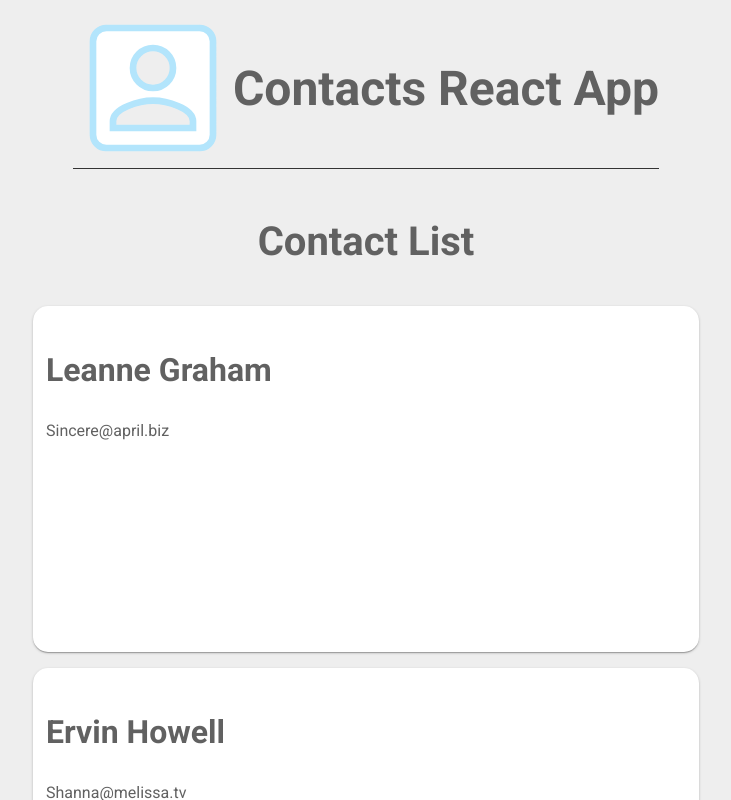
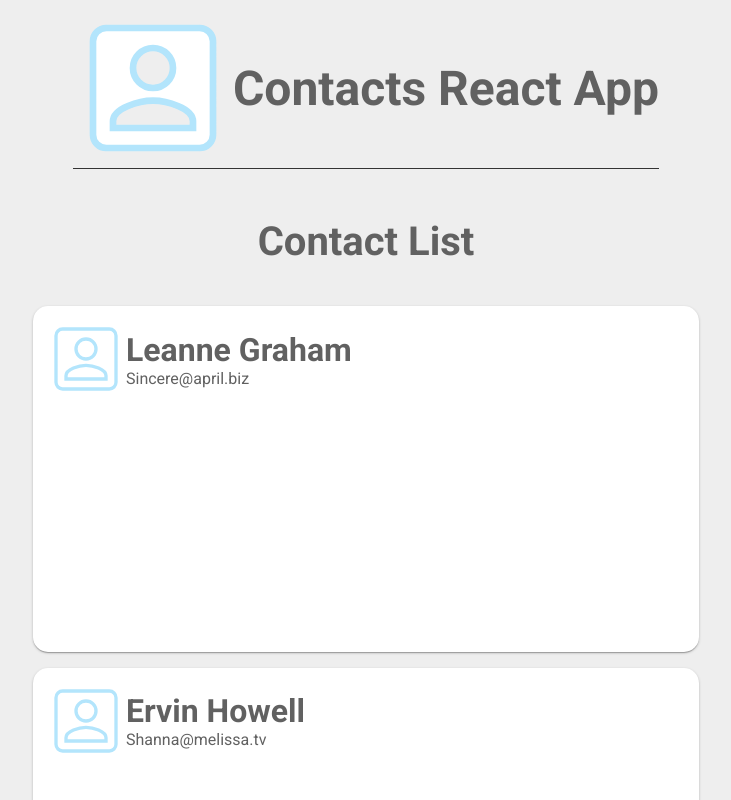
Before and after one commit to dmorais92/contacts-react-app, a React (Create React App) app: page / in a window 1280 px wide. Shown: the top 800 px of the page, without its empty margins (274-1005 px from the left). Built offline with nearby package versions, Linux system fonts and the light colour scheme; the HTML template or start-up script is replaced by a standard one.

Commit message:
Add logo to UserList children components

```diff
--- /dev/null
+++ b/src/components/UserList.css
@@ -0,0 +1,16 @@
+.User .row {
+  display: flex;
+  flex-flow: row nowrap;
+  justify-content: space-between;
+  align-items: center;
+}
+.row .logo {
+  height: 10vh;
+}
+.row .main-info {
+  display: flex;
+  flex-flow: column wrap;
+}
+.main-info h3 {
+  margin: 0;
+}
--- a/src/components/UserList.js
+++ b/src/components/UserList.js
@@ -1,12 +1,14 @@
 import React, { PureComponent, Fragment } from "react";
 import PropTypes from 'prop-types';
+import logo from '../logo.svg'
 import TEST_USERS from '../dev/users.json';
 import Card from './common/Card';
+
+import './UserList.css'
 
 class UserList extends PureComponent {
   static propTypes = {
     users: PropTypes.oneOf([PropTypes.array, null])
-
   }
 
   render() {
@@ -22,9 +24,14 @@ class UserList extends PureComponent {
           users.map(user => {
             const {name, id, email} = user;
             return (
-              <Card vertical key={id}>
-                <h3>{name}</h3>
-                <span>{email}</span>
+              <Card vertical key={id} classes={["User"]}>
+                <div className="row">
+                  <img src={logo} className="logo" alt="logo" />
+                  <div className="main-info">
+                    <h3>{name}</h3>
+                    <span>{email}</span>
+                  </div>
+                </div>
               </Card>
             )
           })
--- a/src/components/common/Card.js
+++ b/src/components/common/Card.js
@@ -1,6 +1,7 @@
 import React, { PureComponent } from "react";
 import PropTypes from "prop-types";
 import cx from "../../utils/classnames";
+
 import "./Card.css";
 
 class Card extends PureComponent {
```
